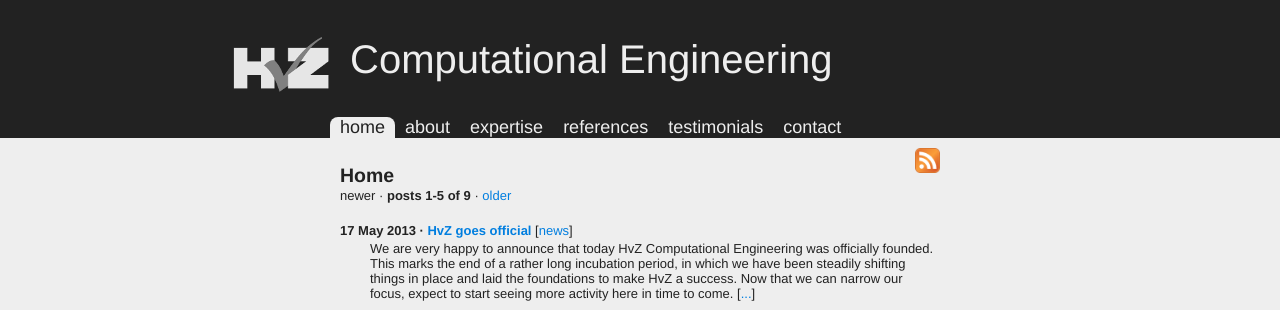
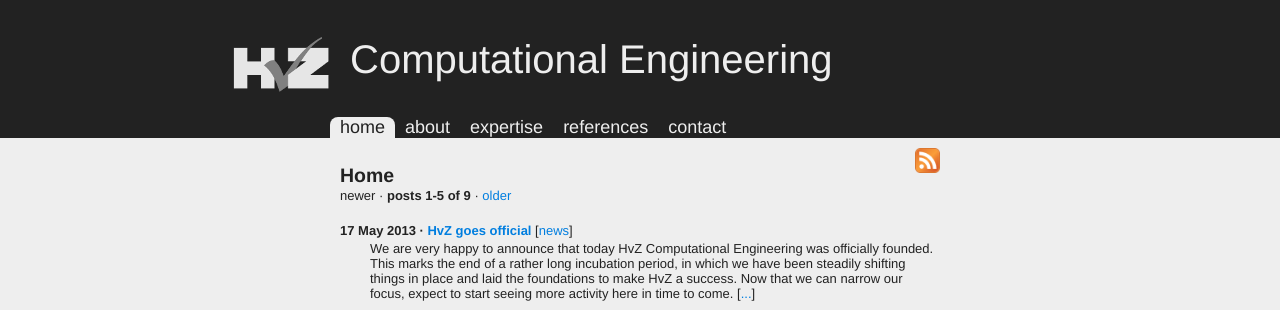
Before and after one commit to wijnandhoitinga/hvzengineering.github.io, a Jekyll site: the page built from index.html, in a window 1280 px wide. Shown: the top 310 px of the page. Built offline with Jekyll 4.4.1, drawn with Linux system fonts in a browser that asks for light colours; Markdown is read by kramdown in place of the engine named in the settings; the list of posts is cut into pages by our own code.

Commit message:
remove testimonials tab (for now)

```diff
--- a/_config.yml
+++ b/_config.yml
@@ -20,8 +20,6 @@ tabs:
     url: /expertise.html
   - title: References
     url: /references.html
-  - title: Testimonials
-    url: /testimonials.html
   - title: Contact
     url: /contact.html
 
```
